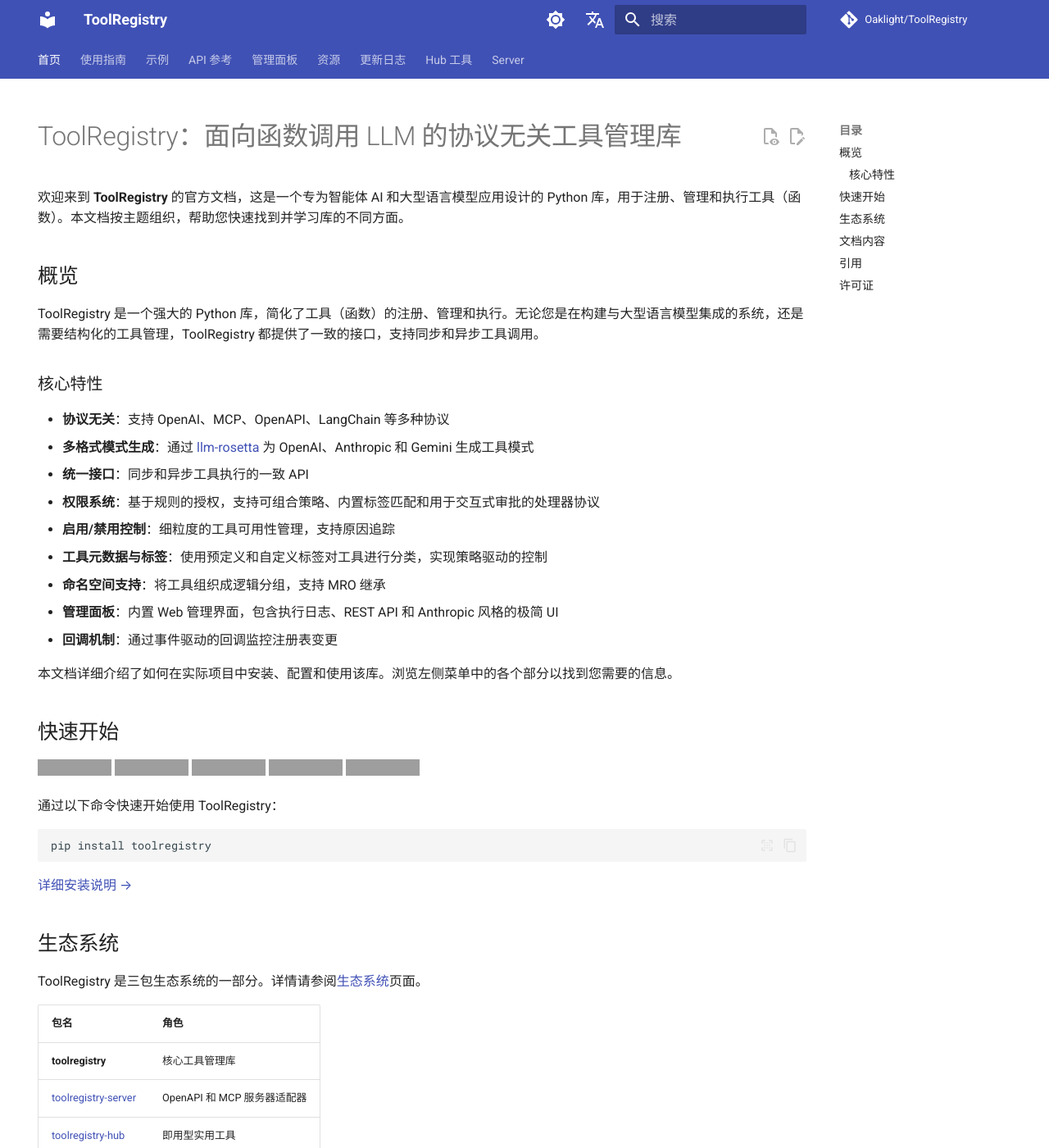
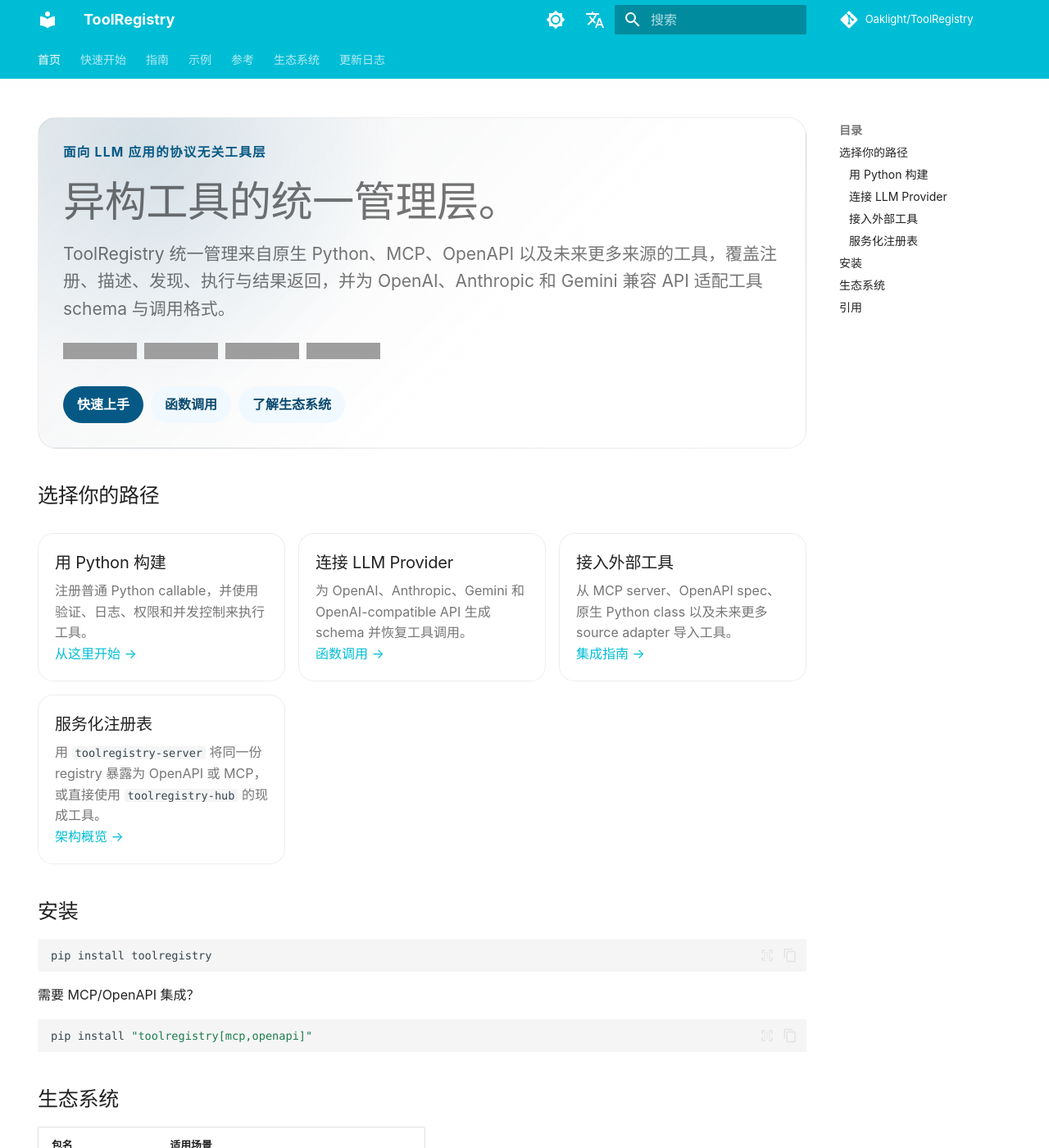
Before and after one commit to Oaklight/ToolRegistry, an MkDocs documentation site: the page built from docs/index.md, in a window 1280 px wide and 1400 px high. Shown: the whole window at 82% size. Built offline with MkDocs 1.6.1 and Material for MkDocs 9.7.7, drawn with Linux system fonts in a browser that asks for light colours; some web fonts are replaced; comment, search, counter and statistics services are not loaded; some of the changed text lies outside the part shown; grey boxes are pictures that could not be loaded.

Commit message:
docs: refresh homepage hero styling

````diff
--- a/docs/index.md
+++ b/docs/index.md
@@ -3,116 +3,89 @@
 author: Oaklight
 hide:
   - navigation
+  - title
 ---
 
-# ToolRegistry：面向函数调用 LLM 的协议无关工具管理库
+<div class="tr-hero" markdown>
 
-欢迎来到 **ToolRegistry** 的官方文档，这是一个专为智能体 AI 和大型语言模型应用设计的 Python 库，用于注册、管理和执行工具（函数）。本文档按主题组织，帮助您快速找到并学习库的不同方面。
+<p class="tr-kicker">面向 LLM 应用的协议无关工具层</p>
 
-## 概览
+# 异构工具的统一管理层。
 
-ToolRegistry 是一个强大的 Python 库，简化了工具（函数）的注册、管理和执行。无论您是在构建与大型语言模型集成的系统，还是需要结构化的工具管理，ToolRegistry 都提供了一致的接口，支持同步和异步工具调用。
+<p class="tr-hero__desc">ToolRegistry 统一管理来自原生 Python、MCP、OpenAPI 以及未来更多来源的工具，覆盖注册、描述、发现、执行与结果返回，并为 OpenAI、Anthropic 和 Gemini 兼容 API 适配工具 schema 与调用格式。</p>
 
-### 核心特性
+<p class="tr-badges">
+  <a href="https://pypi.org/project/toolregistry/"><img alt="PyPI version" src="https://img.shields.io/pypi/v/toolregistry?labelColor=475569&color=075985"></a>
+  <a href="https://github.com/Oaklight/ToolRegistry/actions/workflows/ci.yml"><img alt="CI" src="https://img.shields.io/github/actions/workflow/status/Oaklight/ToolRegistry/ci.yml?branch=master&label=CI&labelColor=475569&color=0c4a6e"></a>
+  <a href="https://opensource.org/licenses/MIT"><img alt="License: MIT" src="https://img.shields.io/badge/License-MIT-0c4a6e?labelColor=475569"></a>
+  <a href="https://arxiv.org/abs/2507.10593"><img alt="arXiv" src="https://img.shields.io/badge/arXiv-2507.10593-64748b?labelColor=475569"></a>
+</p>
 
-- **协议无关**：支持 OpenAI、MCP、OpenAPI、LangChain 等多种协议
-- **多格式模式生成**：通过 [llm-rosetta](https://pypi.org/project/llm-rosetta/) 为 OpenAI、Anthropic 和 Gemini 生成工具模式
-- **统一接口**：同步和异步工具执行的一致 API
-- **权限系统**：基于规则的授权，支持可组合策略、内置标签匹配和用于交互式审批的处理器协议
-- **启用/禁用控制**：细粒度的工具可用性管理，支持原因追踪
-- **工具元数据与标签**：使用预定义和自定义标签对工具进行分类，实现策略驱动的控制
-- **命名空间支持**：将工具组织成逻辑分组，支持 MRO 继承
-- **管理面板**：内置 Web 管理界面，包含执行日志、REST API 和 Anthropic 风格的极简 UI
-- **回调机制**：通过事件驱动的回调监控注册表变更
+<p class="tr-actions">
+  <a class="tr-button tr-button--primary" href="usage/basics/">快速上手</a>
+  <a class="tr-button tr-button--secondary" href="usage/function_calling/">函数调用</a>
+  <a class="tr-button tr-button--secondary" href="ecosystem/">了解生态系统</a>
+</p>
 
-本文档详细介绍了如何在实际项目中安装、配置和使用该库。浏览左侧菜单中的各个部分以找到您需要的信息。
+</div>
 
-## 快速开始
+## 选择你的路径
 
-[![PyPI version](https://img.shields.io/pypi/v/toolregistry?color=green)](https://pypi.org/project/toolregistry/)
-[![CI](https://github.com/Oaklight/ToolRegistry/actions/workflows/ci.yml/badge.svg)](https://github.com/Oaklight/ToolRegistry/actions/workflows/ci.yml)
-[![License: MIT](https://img.shields.io/badge/License-MIT-green.svg)](https://opensource.org/licenses/MIT)
-[![arXiv](https://img.shields.io/badge/arXiv-2507.10593-b31b1b.svg)](https://arxiv.org/abs/2507.10593)
-[![Ask DeepWiki](https://deepwiki.com/badge.svg)](https://deepwiki.com/Oaklight/toolregistry)
+<div class="tr-grid" markdown>
 
-通过以下命令快速开始使用 ToolRegistry：
+<div class="tr-card" markdown>
+### 用 Python 构建
+注册普通 Python callable，并使用验证、日志、权限和并发控制来执行工具。
+
+[从这里开始 →](usage/basics.md)
+</div>
+
+<div class="tr-card" markdown>
+### 连接 LLM Provider
+为 OpenAI、Anthropic、Gemini 和 OpenAI-compatible API 生成 schema 并恢复工具调用。
+
+[函数调用 →](usage/function_calling.md)
+</div>
+
+<div class="tr-card" markdown>
+### 接入外部工具
+从 MCP server、OpenAPI spec、原生 Python class 以及未来更多 source adapter 导入工具。
+
+[集成指南 →](usage/integrations/mcp.md)
+</div>
+
+<div class="tr-card" markdown>
+### 服务化注册表
+用 `toolregistry-server` 将同一份 registry 暴露为 OpenAPI 或 MCP，或直接使用 `toolregistry-hub` 的现成工具。
+
+[架构概览 →](architecture/overview.md)
+</div>
+
+</div>
+
+## 安装
 
 ```bash
 pip install toolregistry
 ```
 
-[详细安装说明 →](usage/installation.md)
+需要 MCP/OpenAPI 集成？
+
+```bash
+pip install "toolregistry[mcp,openapi]"
+```
 
 ## 生态系统
 
-ToolRegistry 是三包生态系统的一部分。详情请参阅[生态系统](ecosystem.md)页面。
-
-| 包名 | 角色 |
-|------|------|
-| **toolregistry** | 核心工具管理库 |
-| [toolregistry-server](https://toolregistry-server.readthedocs.io/zh/) | OpenAPI 和 MCP 服务器适配器 |
-| [toolregistry-hub](https://toolregistry-hub.readthedocs.io/zh/) | 即用型实用工具 |
-
-## 文档内容
-
-以下是各个部分的简要介绍和链接：
-
-- [**安装指南**](usage/installation.md)
-  详细的 ToolRegistry 安装说明，包括基础安装和支持 MCP 的安装。
-
-- [**基础用法指南**](usage/basics.md)
-  提供入门示例和教程，帮助您快速学习工具注册、调用和管理。
-
-- [**通过 OpenAI 兼容 API 进行函数调用**](usage/function_calling.md)
-  解释如何通过函数调用将 ToolRegistry 与 OpenAI 兼容 API 一起使用。
-
-- 从各种来源注册工具
-
-  - [**MCP 工具集成**](usage/integrations/mcp.md)
-
-  - [**OpenAPI 工具集成**](usage/integrations/openapi.md)
-
-  - [**基于类的工具集合**](usage/integrations/class.md)
-
-  - [**Hub 工具集合**](https://toolregistry-hub.readthedocs.io/)
-
-  - [**LangChain 工具集成**](usage/integrations/langchain.md)
-
-- [**权限系统**](usage/permissions.md)
-  使用可组合规则、基于标签的策略和处理器协议控制工具执行。
-
-- [**并发模式**](usage/concurrency_modes.md)
-  解释线程和进程执行模式及其性能特征。
-
-- [**工具实现最佳实践**](usage/best_practices.md)
-  提供设计和实现工具的原则和建议。
-
-- [**示例**](examples/index.md)
-  演示实际用例，包括连续工具调用示例。
-
-- [**API 参考**](api/index.md)
-  ToolRegistry 中所有类和方法的全面 API 文档。
-
-???+ note "API 变更"
-    从版本 0.4.12 开始，之前已弃用的方法 `ToolRegistry.register_static_tools`、`ToolRegistry.register_mcp_tools` 和 `ToolRegistry.register_openapi_tools` 已被**移除**。
-
-    用户必须更新其实现以使用新方法：`ToolRegistry.register_from_class`、`ToolRegistry.register_from_mcp` 和 `ToolRegistry.register_from_openapi`。
-
-    请确保您的代码库与此更新兼容，以保证功能不中断。
+| 包名 | 适用场景 |
+|------|----------|
+| **toolregistry** | 核心注册、schema 生成、执行、权限和元数据管理 |
+| [toolregistry-server](https://toolregistry-server.readthedocs.io/) | 将 registry 服务化为 OpenAPI 或 MCP 服务 |
+| [toolregistry-hub](https://toolregistry-hub.readthedocs.io/) | 搜索、网页抓取、日期时间、单位转换等现成工具 |
 
 ## 引用
 
-如果您在研究或项目中使用 ToolRegistry，请考虑引用它：
-
 ```bibtex
-@software{toolregistry2025,
-  title={ToolRegistry: A Protocol-Agnostic Tool Management Library for OpenAI-Compatible LLM Applications},
-  author={Peng Ding},
-  year={2025},
-  url={https://github.com/Oaklight/ToolRegistry},
-  note={A Python library for unified tool registration, execution, and management across multiple protocols in OpenAI-compatible LLM applications}
-}
-
 @article{ding2025toolregistry,
   title={Toolregistry: A protocol-agnostic tool management library for function-calling llms},
   author={Ding, Peng and Stevens, Rick},
@@ -120,7 +93,3 @@
   year={2025}
 }
 ```
-
-## 许可证
-
-ToolRegistry 采用 **MIT 许可证**。
--- /dev/null
+++ b/docs/stylesheets/toolregistry.css
@@ -0,0 +1,141 @@
+@import url("https://fonts.googleapis.com/css2?family=IBM+Plex+Sans:ital,wght@0,400;0,500;0,600;0,700;1,400&family=IBM+Plex+Sans+SC:wght@400;500;600;700&family=Iosevka:wght@400;500;600;700&display=swap");
+
+:root {
+  --md-text-font: "IBM Plex Sans SC";
+  --md-code-font: "Iosevka";
+  --md-primary-fg-color: #075985;
+  --md-primary-fg-color--light: #0e7490;
+  --md-primary-fg-color--dark: #0c4a6e;
+  --md-accent-fg-color: #0e7490;
+  --md-typeset-a-color: #075985;
+  --toolregistry-accent: #075985;
+  --toolregistry-accent-dark: #0c4a6e;
+  --toolregistry-slate: #475569;
+  --toolregistry-soft: #f0f9ff;
+  --toolregistry-soft-hover: #e0f2fe;
+  --toolregistry-glow: rgba(7, 89, 133, 0.13);
+  --toolregistry-wash: rgba(71, 85, 105, 0.08);
+}
+
+[data-md-color-scheme="slate"] {
+  --toolregistry-accent: #7dd3fc;
+  --toolregistry-accent-dark: #bae6fd;
+  --toolregistry-slate: #94a3b8;
+  --toolregistry-soft: rgba(125, 211, 252, 0.12);
+  --toolregistry-soft-hover: rgba(125, 211, 252, 0.18);
+  --toolregistry-glow: rgba(125, 211, 252, 0.14);
+  --toolregistry-wash: rgba(148, 163, 184, 0.10);
+}
+
+.md-content__inner:has(> .tr-hero:first-child) {
+  padding-top: 0.2rem;
+}
+
+.md-typeset .tr-hero {
+  display: grid;
+  gap: 1rem;
+  margin: 0.25rem 0 1.8rem;
+  padding: 1.5rem;
+  border: 1px solid var(--md-default-fg-color--lightest);
+  border-radius: 1.1rem;
+  background:
+    radial-gradient(circle at 15% 10%, var(--toolregistry-glow), transparent 34%),
+    linear-gradient(135deg, var(--toolregistry-wash), transparent 62%);
+}
+
+.md-typeset .tr-kicker {
+  margin: 0;
+  color: var(--toolregistry-accent);
+  font-size: 0.78rem;
+  font-weight: 700;
+  letter-spacing: 0.08em;
+  text-transform: uppercase;
+}
+
+.md-typeset .tr-hero h1 {
+  max-width: 48rem;
+  margin: 0;
+  font-size: clamp(2rem, 4vw, 3.25rem);
+  line-height: 1.05;
+}
+
+.md-typeset .tr-hero__desc {
+  max-width: 45rem;
+  margin: 0;
+  color: var(--md-default-fg-color--light);
+  font-size: 1.05rem;
+}
+
+.md-typeset .tr-badges,
+.md-typeset .tr-actions {
+  display: flex;
+  flex-wrap: wrap;
+  gap: 0.45rem;
+  margin: 0.25rem 0 0;
+}
+
+.md-typeset .tr-button {
+  display: inline-flex;
+  align-items: center;
+  min-height: 2.25rem;
+  padding: 0.45rem 0.85rem;
+  border-radius: 999px;
+  font-weight: 700;
+  text-decoration: none;
+}
+
+.md-typeset .tr-button--primary {
+  color: #fff;
+  background: var(--toolregistry-accent);
+}
+
+.md-typeset .tr-button--primary:hover {
+  color: #fff;
+  background: var(--toolregistry-accent-dark);
+}
+
+.md-typeset a.tr-button--secondary {
+  color: var(--toolregistry-accent-dark);
+  background: var(--toolregistry-soft);
+}
+
+.md-typeset a.tr-button--secondary:hover {
+  color: var(--toolregistry-accent-dark);
+  background: var(--toolregistry-soft-hover);
+}
+
+.md-typeset .tr-grid {
+  display: grid;
+  grid-template-columns: repeat(auto-fit, minmax(13rem, 1fr));
+  gap: 0.8rem;
+  margin: 1.4rem 0;
+}
+
+.md-typeset .tr-badge {
+  display: inline-flex;
+  align-items: center;
+  padding: 0.28rem 0.55rem;
+  border: 1px solid var(--md-default-fg-color--lightest);
+  border-radius: 999px;
+  color: var(--md-default-fg-color--light);
+  background: var(--md-default-bg-color);
+  font-size: 0.72rem;
+  font-weight: 700;
+}
+
+.md-typeset .tr-card {
+  padding: 1rem;
+  border: 1px solid var(--md-default-fg-color--lightest);
+  border-radius: 0.95rem;
+  background: var(--md-default-bg-color);
+}
+
+.md-typeset .tr-card h3 {
+  margin: 0 0 0.35rem;
+  font-size: 1rem;
+}
+
+.md-typeset .tr-card p {
+  margin: 0;
+  color: var(--md-default-fg-color--light);
+}
--- a/mkdocs.yml
+++ b/mkdocs.yml
@@ -1,5 +1,5 @@
 site_name: ToolRegistry
-site_description: 面向函数调用 LLM 的协议无关工具管理库（OpenAI、Anthropic、Gemini、LangChain、MCP）
+site_description: 异构工具的统一管理层，适配 OpenAI、Anthropic 和 Gemini 兼容 API
 site_author: Peng Ding
 site_url: https://toolregistry.readthedocs.io/zh-cn/latest
 repo_name: Oaklight/ToolRegistry
@@ -13,15 +13,21 @@
   palette:
     - media: "(prefers-color-scheme: light)"
       scheme: default
+      primary: cyan
+      accent: cyan
       toggle:
         icon: material/brightness-7
         name: 切换到深色模式
     - media: "(prefers-color-scheme: dark)"
       scheme: slate
+      primary: cyan
+      accent: cyan
       toggle:
         icon: material/brightness-4
         name: 跟随系统偏好
     - media: "(prefers-color-scheme)"
+      primary: cyan
+      accent: cyan
       toggle:
         icon: material/brightness-auto
         name: 切换到浅色模式
@@ -45,8 +51,6 @@
     - content.code.copy
     - content.code.annotate
     - content.code.select
-    - content.action.edit
-    - content.action.view
     - content.tabs.link
     - content.tooltips
     - content.footnote.tooltips
@@ -69,13 +73,15 @@
   - llmstxt:
       full_output: llms-full.txt
       sections:
-        使用指南:
+        快速开始:
+          - usage/installation.md
+          - usage/basics.md
+          - usage/function_calling.md
+          - usage/best_practices.md
+        指南:
           - architecture/overview.md
           - usage/concurrency_modes.md
           - usage/namespace.md
-          - usage/installation.md
-          - usage/basics.md
-          - usage/function_calling.md
           - usage/integrations/class.md
           - usage/integrations/hub.md
           - usage/integrations/mcp.md
@@ -87,11 +93,6 @@
           - usage/permissions.md
           - usage/message_building.md
           - usage/configuration.md
-          - usage/best_practices.md
-          - usage/providers/openai_chat.md
-          - usage/providers/openai_response.md
-          - usage/providers/anthropic.md
-          - usage/providers/gemini.md
         示例:
           - examples/index.md
           - examples/consecutive_tool_calls.md
@@ -102,7 +103,7 @@
           - examples/mcp_calculator.md
           - examples/mcp_diverse_transport.md
           - examples/openapi_calculator.md
-        API 参考:
+        参考:
           - api/index.md
           - api/core.md
           - api/core/toolregistry.md
@@ -122,7 +123,10 @@
           - api/wrappers/langchain.md
           - api/helpers.md
           - api/types.md
-        管理面板:
+          - usage/providers/openai_chat.md
+          - usage/providers/openai_response.md
+          - usage/providers/anthropic.md
+          - usage/providers/gemini.md
           - admin/index.md
           - admin/configuration.md
           - admin/execution-logging.md
@@ -130,11 +134,14 @@
           - admin/web-ui.md
           - admin/security.md
           - admin/examples.md
-        资源:
+        生态系统:
           - ecosystem.md
           - migration.md
         更新日志:
           - changelog.md
+
+extra_css:
+  - stylesheets/toolregistry.css
 
 markdown_extensions:
   - admonition
@@ -173,32 +180,29 @@
 
 nav:
   - 首页: index.md
-  - 使用指南:
-      - 架构:
-          - 概览: architecture/overview.md
+  - 快速开始:
+      - 安装: usage/installation.md
+      - 快速上手: usage/basics.md
+      - 函数调用: usage/function_calling.md
+      - 最佳实践: usage/best_practices.md
+  - 指南:
+      - 核心概念:
+          - 架构: architecture/overview.md
           - 执行模式: usage/concurrency_modes.md
           - 命名空间: usage/namespace.md
-      - 安装: usage/installation.md
-      - 基本用法: usage/basics.md
-      - 函数调用: usage/function_calling.md
       - 集成:
           - 基于类的工具: usage/integrations/class.md
-          - Hub 工具: usage/integrations/hub.md
           - MCP 工具: usage/integrations/mcp.md
           - OpenAPI 工具: usage/integrations/openapi.md
           - LangChain 工具: usage/integrations/langchain.md
-      - 工具发现: usage/tool_discovery.md
-      - 思维增强调用: usage/think_augmented.md
-      - 结果大小管理: usage/result_management.md
-      - 权限系统: usage/permissions.md
-      - 消息构建: usage/message_building.md
-      - 声明式配置: usage/configuration.md
-      - 最佳实践: usage/best_practices.md
-      - LLM API 格式:
-          - OpenAI Chat: usage/providers/openai_chat.md
-          - OpenAI Response: usage/providers/openai_response.md
-          - Anthropic: usage/providers/anthropic.md
-          - Google Gemini: usage/providers/gemini.md
+          - Hub 工具: usage/integrations/hub.md
+      - 高级主题:
+          - 工具发现: usage/tool_discovery.md
+          - 理由增强调用: usage/think_augmented.md
+          - 结果大小管理: usage/result_management.md
+          - 权限系统: usage/permissions.md
+          - 消息构建: usage/message_building.md
+          - 声明式配置: usage/configuration.md
   - 示例:
       - 概览: examples/index.md
       - 连续工具调用: examples/consecutive_tool_calls.md
@@ -209,9 +213,9 @@
       - MCP 计算器: examples/mcp_calculator.md
       - MCP 多样传输: examples/mcp_diverse_transport.md
       - OpenAPI 计算器: examples/openapi_calculator.md
-  - API 参考:
-      - 概览: api/index.md
-      - 核心类:
+  - 参考:
+      - API 概览: api/index.md
+      - 核心:
           - 概览: api/core.md
           - ToolRegistry: api/core/toolregistry.md
           - Tool: api/core/tool.md
@@ -232,17 +236,22 @@
           - LangChain ToolWrapper: api/wrappers/langchain.md
       - 辅助类: api/helpers.md
       - 类型: api/types.md
-  - 管理面板:
-      - 概览: admin/index.md
-      - 配置: admin/configuration.md
-      - 执行日志: admin/execution-logging.md
-      - REST API: admin/rest-api.md
-      - Web UI 指南: admin/web-ui.md
-      - 安全考虑: admin/security.md
-      - 示例: admin/examples.md
-  - 资源:
-      - 生态系统: ecosystem.md
+      - LLM API 格式:
+          - OpenAI Chat: usage/providers/openai_chat.md
+          - OpenAI Response: usage/providers/openai_response.md
+          - Anthropic: usage/providers/anthropic.md
+          - Google Gemini: usage/providers/gemini.md
+      - 管理面板:
+          - 概览: admin/index.md
+          - 配置: admin/configuration.md
+          - 执行日志: admin/execution-logging.md
+          - REST API: admin/rest-api.md
+          - Web UI 指南: admin/web-ui.md
+          - 安全考虑: admin/security.md
+          - 示例: admin/examples.md
+  - 生态系统:
+      - 概览: ecosystem.md
       - 迁移指南: migration.md
+      - Hub 工具: https://toolregistry-hub.readthedocs.io/
+      - Server: https://toolregistry-server.readthedocs.io/
   - 更新日志: changelog.md
-  - Hub 工具: https://toolregistry-hub.readthedocs.io/
-  - Server: https://toolregistry-server.readthedocs.io/
````
